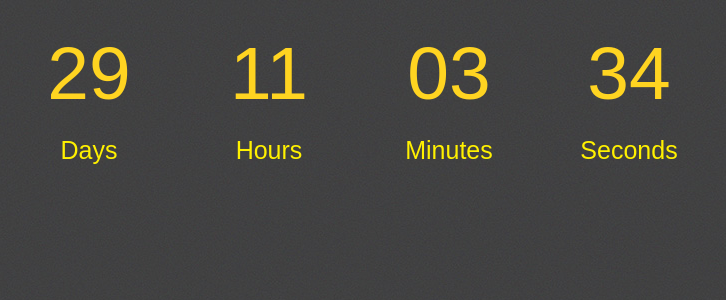
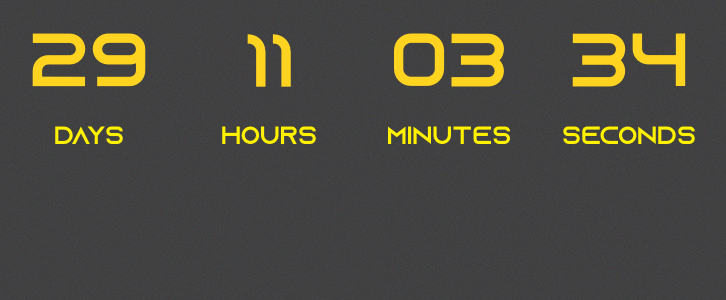
Before and after one commit to UoMEsports/HiveAid-static, a Vue app: page / in a window 1280 px wide. Shown: the top 300 px of the page, without its empty margins (281-1007 px from the left). Built offline with nearby package versions, Linux system fonts and the light colour scheme.

Commit message:
fix: use correct font family

```diff
--- a/src/App.vue
+++ b/src/App.vue
@@ -22,9 +22,7 @@
     src: url('./assets/fonts/azonix.woff') format('woff');
   }
 
-  * {
-    font-family: azonix, sans-serif;
-  }
+  font-family: Azonix Regular, sans-serif;
 
   background-image: url('./assets/img/background.jpg');
   background-repeat: repeat;
```
